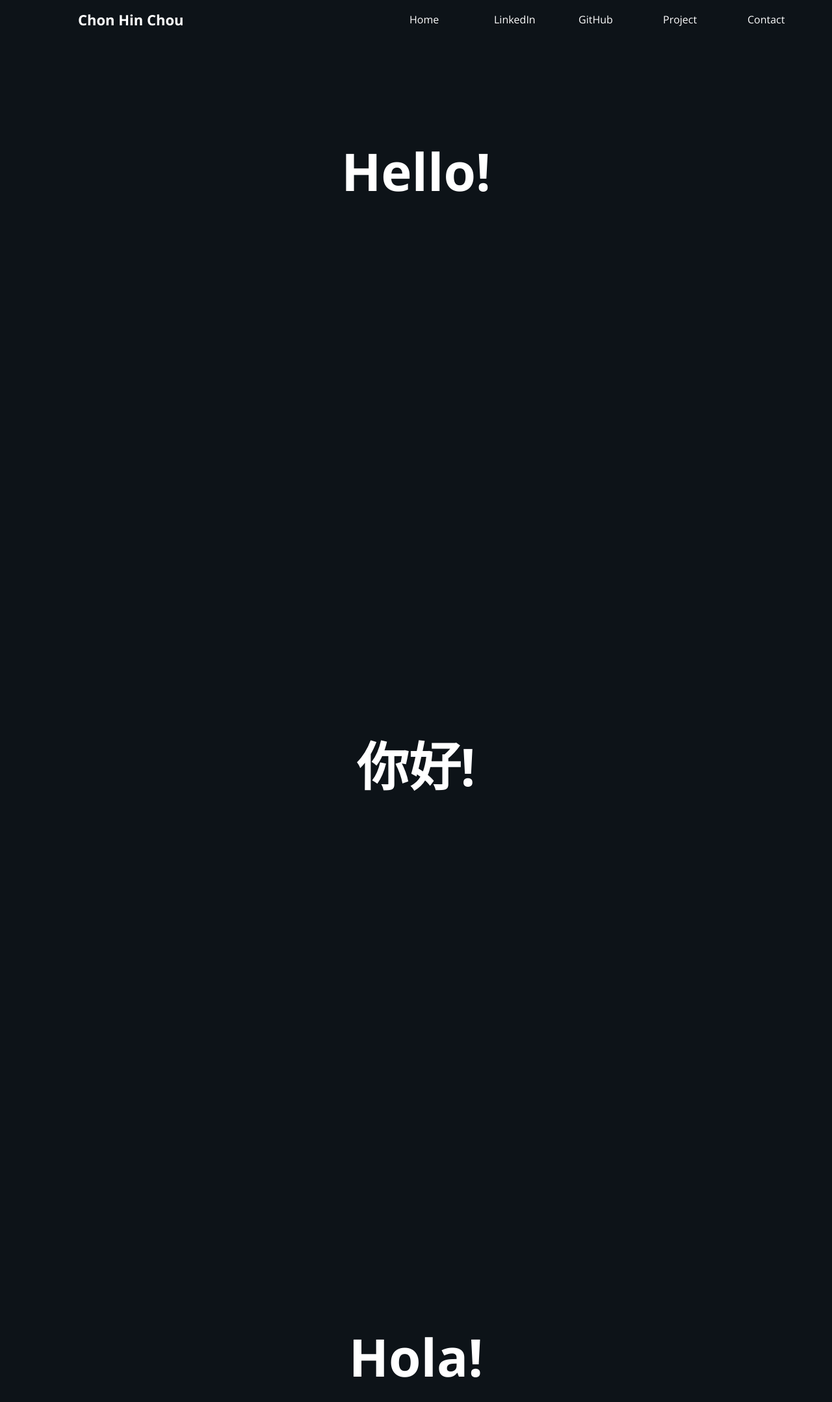
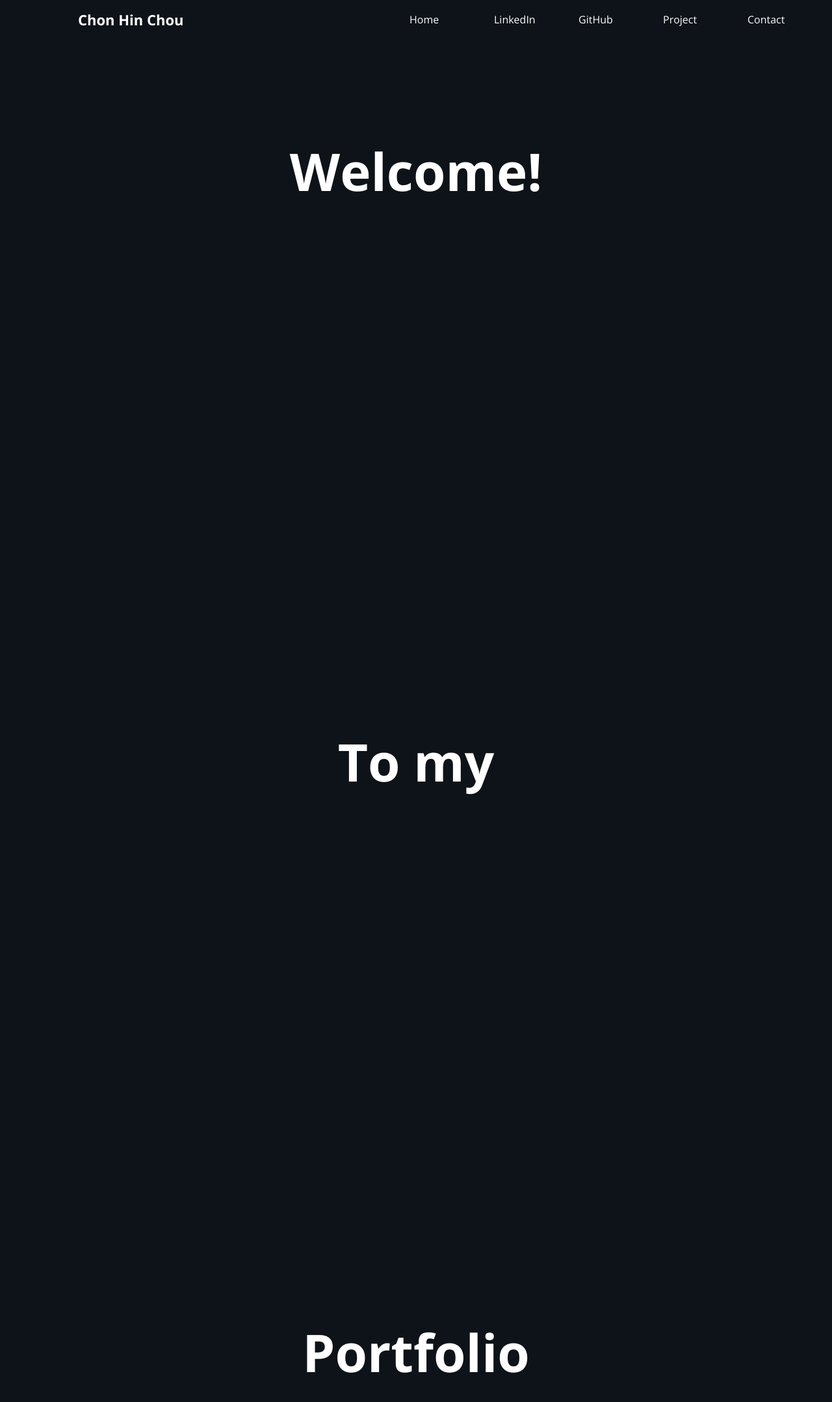
Before and after one commit to RitsuCloud/RitsuCloud.github.io, a React (Create React App) app: page / in a window 1280 px wide. Shown: the top 2158 px of the page at 65% size. Built offline with nearby package versions, Linux system fonts and the light colour scheme.

Commit message:
changed the welcome message

```diff
--- a/src/App.js
+++ b/src/App.js
@@ -26,13 +26,10 @@ export default function App() {
         <Navbar/>
       </header>
         <div className='main-body-container' id="main-id">
-          <div className='hidden'>Hello!</div>
-          <div className='hidden'>你好!</div>
-          <div className='hidden'>Hola!</div>
-          <div className='hidden'>My</div>
-          <div className='hidden'>Name</div>
-          <div className='hidden'>Is</div>
-          <div className='hidden'>Chon</div>
+          <div className='hidden'>Welcome!</div>
+          <div className='hidden'>To my </div>
+          <div className='hidden'>Portfolio</div>
+          <div className='hidden'>I am Chon Hin Chou 😄</div>
       </div>
     </div>
   );
```
